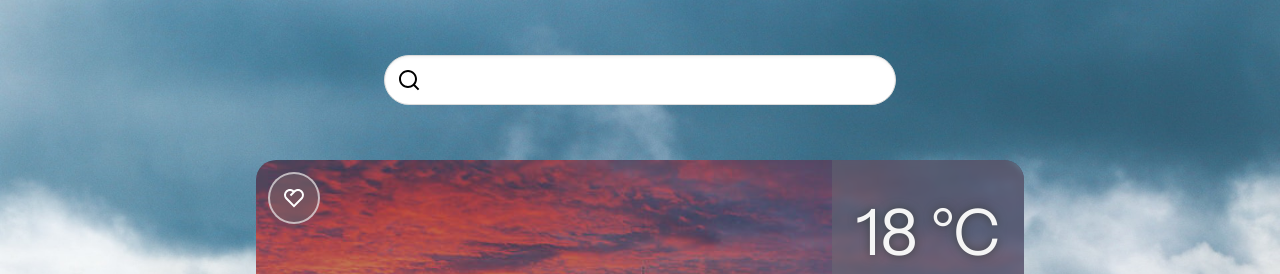
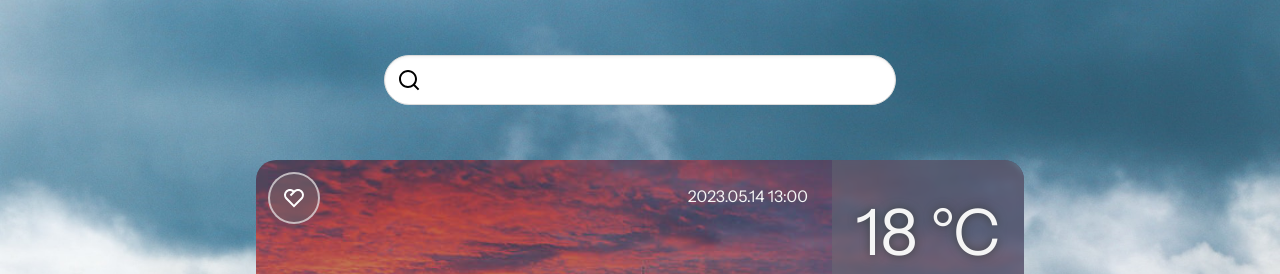
Before and after one commit to CodecoolGlobal/weather-app-javascript-PinterOliver, a plain HTML site: page frontend/index.html in a window 1280 px wide. Shown: the top 274 px of the page. Drawn offline with nearby package versions, Linux system fonts and the light colour scheme.

Commit message:
implements date design

```diff
--- a/frontend/index.html
+++ b/frontend/index.html
@@ -41,6 +41,7 @@
 			</div>
 			<div class="cityname">Budapest</div>
 			<div class="favorite"></div>
+			<div class="date">2023.05.14 13:00</div>
 
 		</div>
 	</div>
--- a/frontend/styles.css
+++ b/frontend/styles.css
@@ -183,6 +183,15 @@ hr {
   background-image: url(icons/heart-2-fill.svg);
 }
 
+.date {
+  position: absolute;
+  top: 0;
+  right: 25%;
+  text-align: right;
+  margin: 3vh;
+
+}
+
 #search {
   width: 40vw;
 }
```
